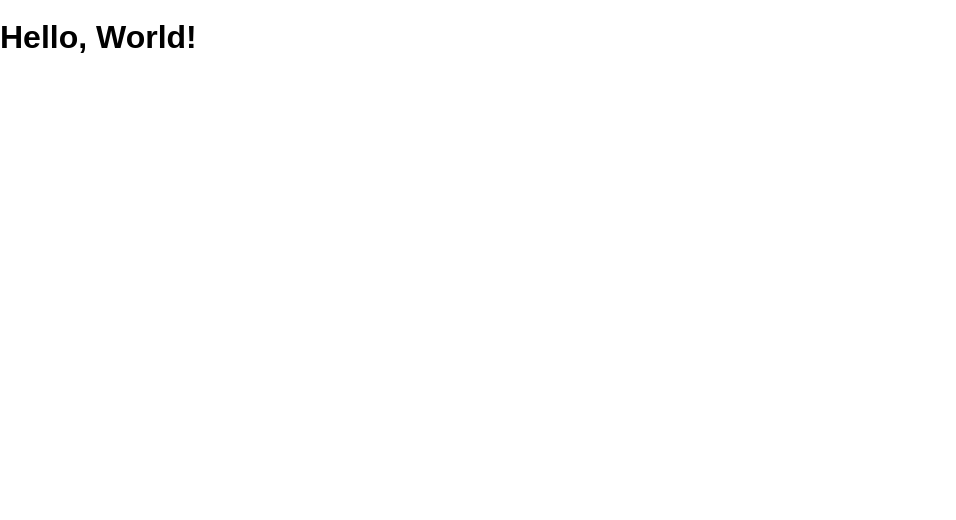
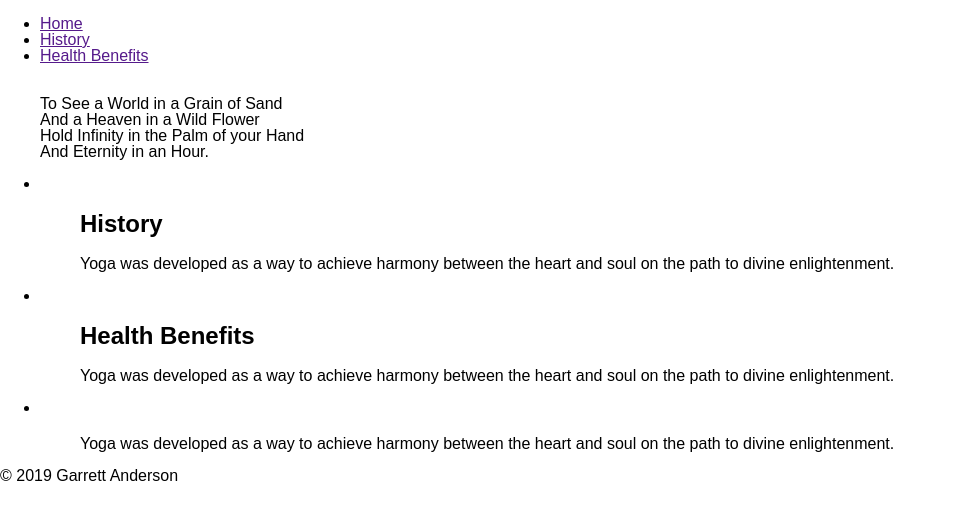
Before and after one commit to GarrettAnderson/my-hobbies-yoga, a website: page public/index.html in a window 1280 px wide. Shown: the whole page, without its empty margins (0-956 px from the left). Drawn offline with Linux system fonts and the light colour scheme.

Commit message:
added prelim html structure to home page and created a second history.html file

```diff
--- a/public/index.html
+++ b/public/index.html
@@ -1,5 +1,6 @@
 <!DOCTYPE html>
 <html>
+
 <head lang="en">
   <meta charset="UTF-8">
   <meta name="viewport" content="width=device-width, initial-scale=1">
@@ -7,7 +8,67 @@
   <link rel="shortcut icon" href="/favicon.ico">
   <link rel="stylesheet" href="/screen.css">
 </head>
+
 <body>
-    <h1 class='hello-world'>Hello, World!</h1>
+  <div class="container">
+    <nav class="navBar">
+      <ul class="navBarList">
+        <li><a href="">Home</a></li>
+        <li><a href="">History</a></li>
+        <li><a href="">Health Benefits</a></li>
+      </ul>
+    </nav>
+    <aside class="sidebar">
+      <figure>
+        <img src="">
+        <figcaption>
+          To See a World in a Grain of Sand <br>
+          And a Heaven in a Wild Flower <br>
+          Hold Infinity in the Palm of your Hand <br>
+          And Eternity in an Hour.
+        </figcaption>
+      </figure>
+    </aside>
+    <section class="mainContent">
+      <ul>
+
+        <li>
+          <figure>
+            <img src="">
+            <h1>History</h1>
+            <figcaption>
+                Yoga was developed as a way to achieve harmony between the heart and soul on the path to divine enlightenment.
+            </figcaption>
+          </figure>
+        </li>
+
+        <li>
+            <figure>
+              <img src="">
+              <h1>Health Benefits</h1>
+              <figcaption>
+                  Yoga was developed as a way to achieve harmony between the heart and soul on the path to divine enlightenment.
+              </figcaption>
+            </figure>
+          </li>
+
+          <li>
+              <figure>
+                <img src="">
+                <h1></h1>
+                <figcaption>
+                    Yoga was developed as a way to achieve harmony between the heart and soul on the path to divine enlightenment.
+                </figcaption>
+              </figure>
+            </li>
+
+      </ul>
+
+    </section>
+    <footer class="footer">
+      <p>&copy; 2019 Garrett Anderson</p>
+    </footer>
+  </div>
 </body>
+
 </html>
```
Also changed, not shown: public/history.html (added, +66 -0 lines). Lines whose indentation alone changed are shown as unchanged.
